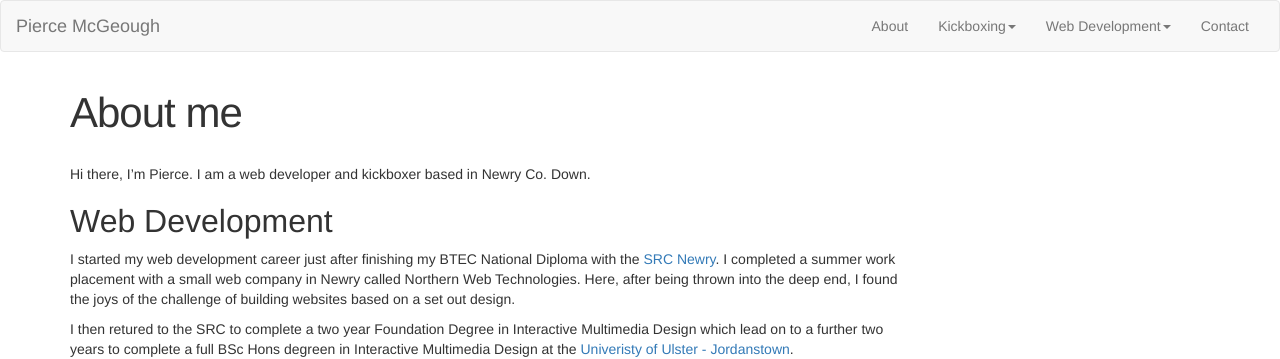
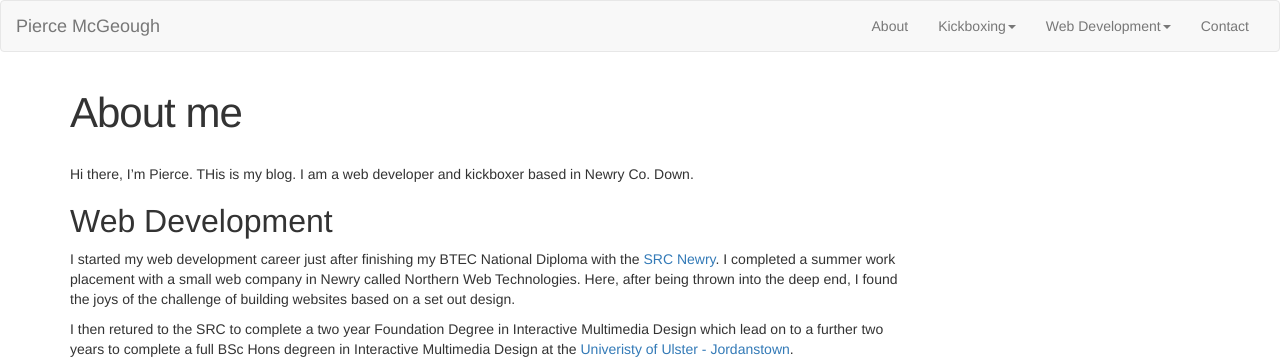
Before and after one commit to piercemcgeough/piercemcgeough, a Jekyll site: the page built from about.md, in a window 1280 px wide. Shown: the top 359 px of the page. Built offline with Jekyll 4.4.1, drawn with Linux system fonts in a browser that asks for light colours; nearby versions of some CDN libraries.

```diff
--- a/about.md
+++ b/about.md
@@ -4,7 +4,7 @@ title: About me
 permalink: /about/
 ---
 
-Hi there, I'm Pierce. I am a web developer and kickboxer based in Newry Co. Down.
+Hi there, I'm Pierce. THis is my blog. I am a web developer and kickboxer based in Newry Co. Down.
 
 ## Web Development
 I started my web development career just after finishing my BTEC National Diploma with the [SRC Newry](http://www.src.ac.uk). I completed a summer work placement with a small web company in Newry called Northern Web Technologies. Here, after being thrown into the deep end, I found the joys of the challenge of building websites based on a set out design.
```
Also changed, not shown: 2 other files.
